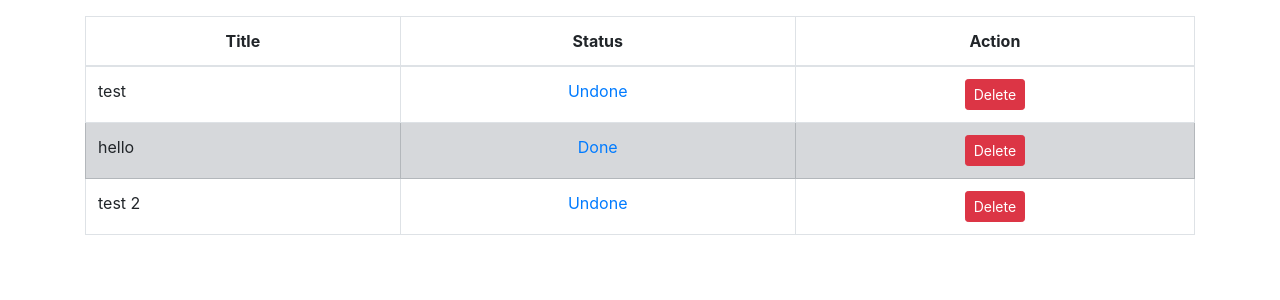
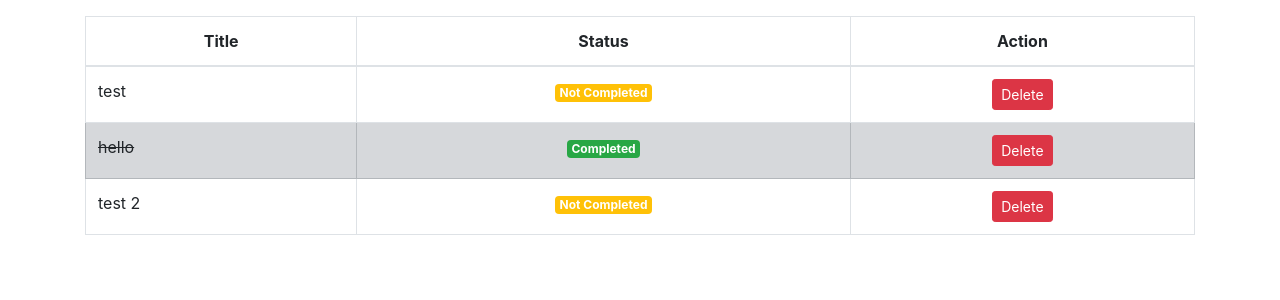
Before and after one commit to jniyaz/Todo-App-Django, a Django app: page / in a window 1280 px wide. Shown: the part 56-356 px from the top of the page. Run offline with Django 3.2, Linux system fonts and the light colour scheme; data comes from the database, SQL or seed files in the repository; both versions use the stored data as it was after the commit; some libraries are stand-ins or nearby versions.

Commit message:
task completed/not completed implementation done

```diff
--- a/SimpleTodoApp/settings.py
+++ b/SimpleTodoApp/settings.py
@@ -119,3 +119,7 @@ USE_TZ = True
 # https://docs.djangoproject.com/en/2.1/howto/static-files/
 
 STATIC_URL = '/static/'
+
+STATICFILES_DIRS = [
+    os.path.join(BASE_DIR, "static"),
+]
--- /dev/null
+++ b/static/css/custom.css
@@ -0,0 +1,6 @@
+span a {
+    color: #ffffff;
+}
+.stricker {
+    text-decoration: line-through;
+}
--- a/todo_list/templates/base.html
+++ b/todo_list/templates/base.html
@@ -1,14 +1,15 @@
 <!doctype html>
 <html lang="en">
   <head>
+    <title>Django ToDo App</title>
     <!-- Required meta tags -->
     <meta charset="utf-8">
     <meta name="viewport" content="width=device-width, initial-scale=1, shrink-to-fit=no">
 
     <!-- Bootstrap CSS -->
     <link rel="stylesheet" href="https://stackpath.bootstrapcdn.com/bootstrap/4.3.1/css/bootstrap.min.css" integrity="sha384-ggOyR0iXCbMQv3Xipma34MD+dH/1fQ784/j6cY/iJTQUOhcWr7x9JvoRxT2MZw1T" crossorigin="anonymous">
-
-    <title>Django ToDo App</title>
+    {% load static %}
+    <link rel="stylesheet" href="{% static 'css/custom.css' %}">
   </head>
   <body>
 
--- a/todo_list/templates/home.html
+++ b/todo_list/templates/home.html
@@ -24,9 +24,9 @@
             {% for item in all_items %}
                 {% if item.completed %}
                     <tr class="table-secondary">
-                        <td>{{ item.item }}</td>
+                        <td class="stricker">{{ item.item }}</td>
                         <td class="text-center">
-                            <a href="{% url 'status_completed' item.id %}">Done</a>
+                            <span class="badge badge-success"><a href="{% url 'status_not_completed' item.id %}">Completed</a></span>
                         </td>
                         <td class="text-center">
                             <a href="{% url 'delete' item.id %}" onclick="return confirm('Are you sure?')" class="btn btn-sm btn-danger">Delete</a>
@@ -36,7 +36,7 @@
                     <tr>
                         <td>{{ item.item }}</td>
                         <td class="text-center">
-                            <a href="{% url 'status_not_completed' item.id %}">Undone</a>
+                            <span class="badge badge-warning"><a href="{% url 'status_completed' item.id %}">Not Completed</a></span>
                         </td>
                         <td class="text-center">
                             <a href="{% url 'delete' item.id %}" onclick="return confirm('Are you sure?')" class="btn btn-sm btn-danger">Delete</a>
--- a/todo_list/urls.py
+++ b/todo_list/urls.py
@@ -4,6 +4,6 @@ from . import views
 urlpatterns = [
     path('', views.home, name="home"),
     path('delete/<list_id>', views.delete, name="delete"),
-    path('status_completed/<list_id>', views.delete, name="status_completed"),
-    path('status_not_completed/<list_id>', views.delete, name="status_not_completed"),
+    path('status_completed/<list_id>', views.status_completed, name="status_completed"),
+    path('status_not_completed/<list_id>', views.status_not_completed, name="status_not_completed"),
 ]
```
Also changed, not shown: db.sqlite3.
